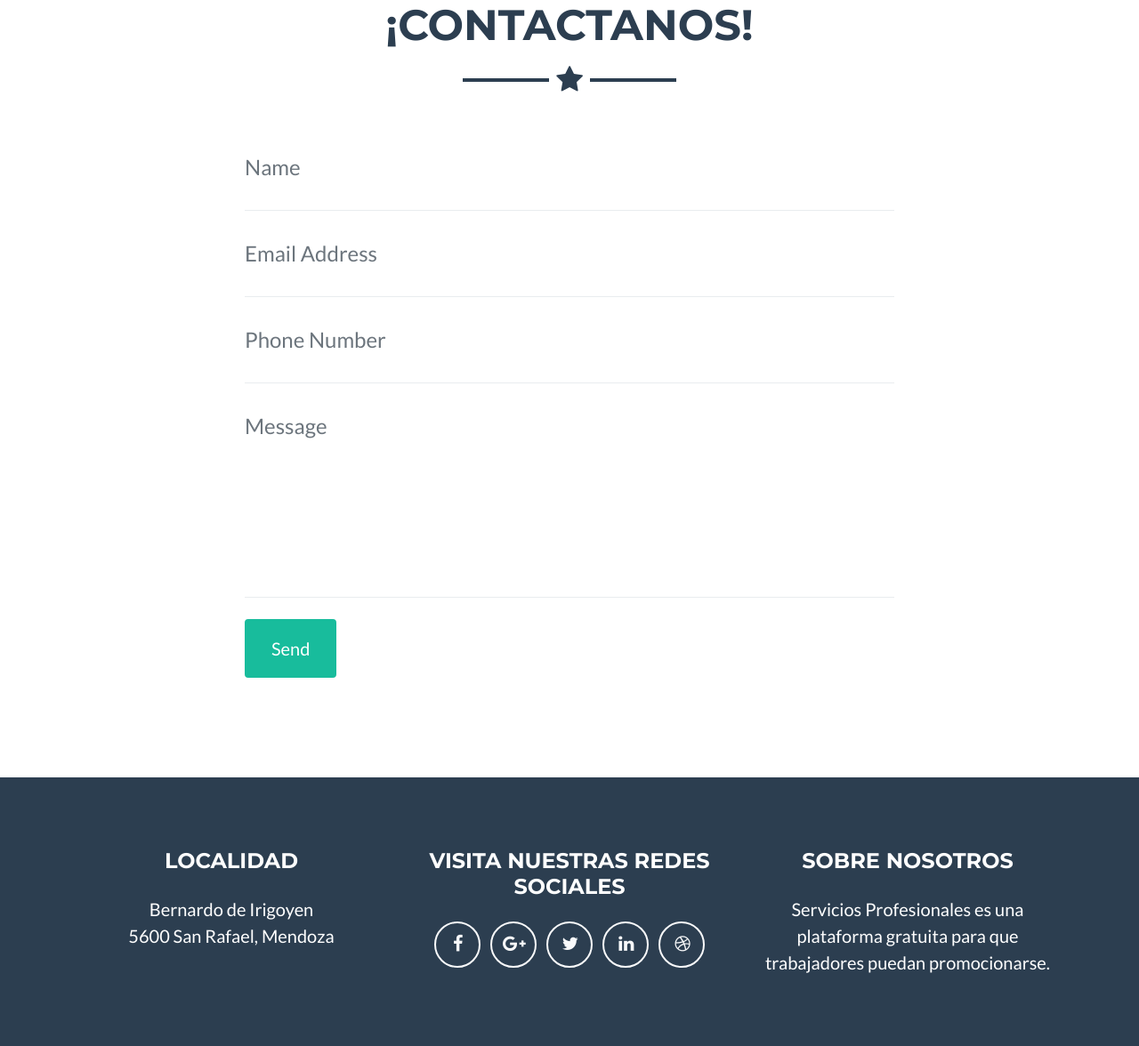
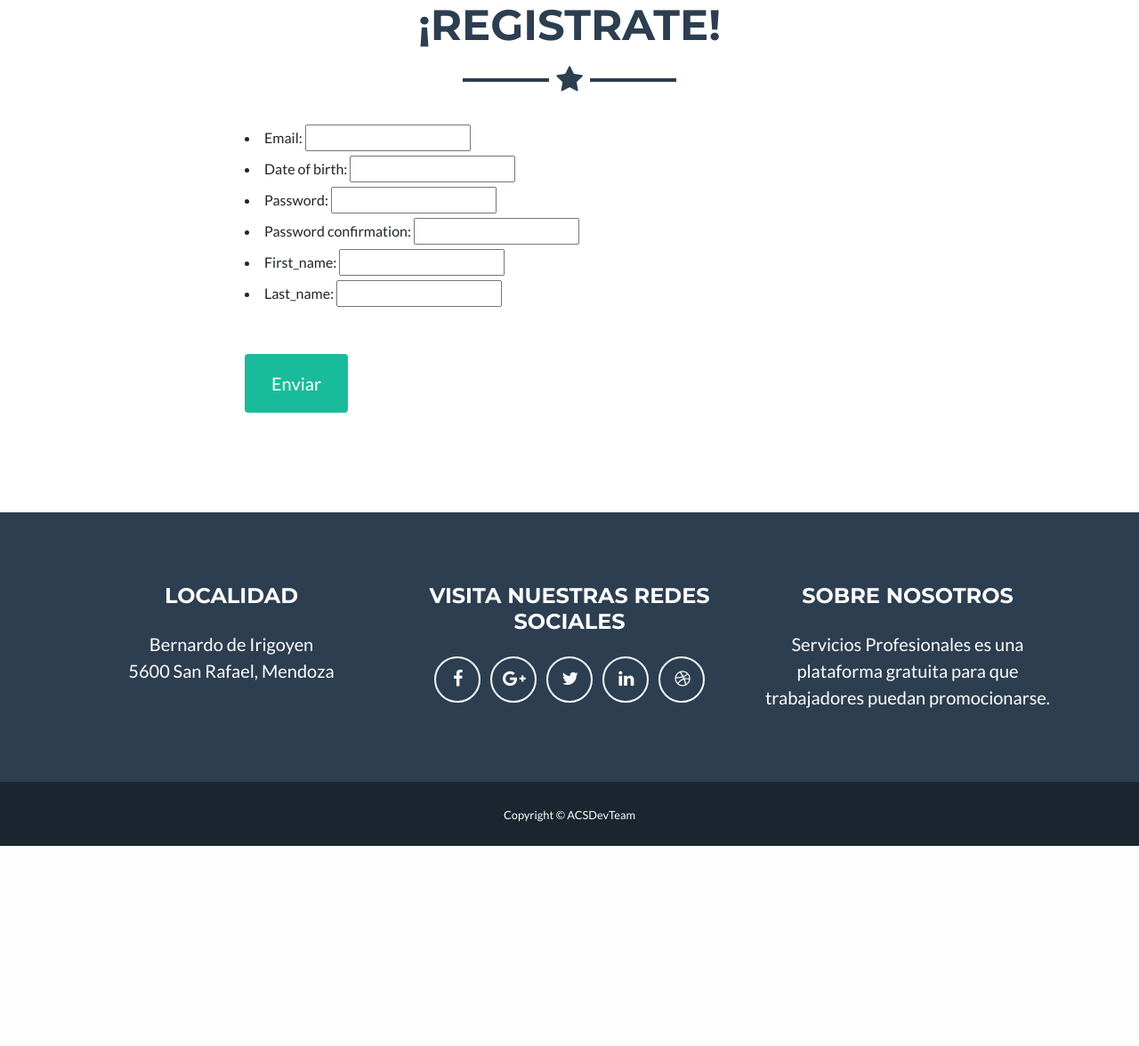
Before and after one commit to acs-um/ServiciosProfesionales, a Django app: template servicios_profesionales/usuarios/templates/usuarios/signup.html in a window 1280 px wide. Shown: the part 88-1264 px from the top of the page at 89% size. After the commit the page ends 1039 px from the top, so only its background shows below. Run offline with Django 3.2, Linux system fonts and the light colour scheme; the template is opened without the code that fills it: values that come from a table or form of the project are taken from there, others are empty; some libraries are stand-ins or nearby versions.

Commit message:
ultimo cambio jueves VISTAS

```diff
--- a/servicios_profesionales/usuarios/templates/usuarios/signup.html
+++ b/servicios_profesionales/usuarios/templates/usuarios/signup.html
@@ -2,47 +2,25 @@
 {% load staticfiles %}
 {% block content %}
 
+
+
   <section id="contact">
   <div class="container">
-    <h2 class="text-center text-uppercase text-secondary mb-0">¡Contactanos!</h2>
+    <h2 class="text-center text-uppercase text-secondary mb-0">¡Registrate!</h2>
     <hr class="star-dark mb-5">
     <div class="row">
       <div class="col-lg-8 mx-auto">
-        <!-- To configure the contact form email address, go to mail/contact_me.php and update the email address in the PHP file on line 19. -->
-        <!-- The form should work on most web servers, but if the form is not working you may need to configure your web server differently. -->
-        <form name="sentMessage" id="contactForm" novalidate="novalidate">
+        <form id="registroForm" novalidate="novalidate" method = "POST">{% csrf_token %}
           <div class="control-group">
-            <div class="form-group floating-label-form-group controls mb-0 pb-2">
-              <label>Name</label>
-              <input class="form-control" id="name" type="text" placeholder="Name" required="required" data-validation-required-message="Please enter your name.">
-              <p class="help-block text-danger"></p>
-            </div>
-          </div>
-          <div class="control-group">
-            <div class="form-group floating-label-form-group controls mb-0 pb-2">
-              <label>Email Address</label>
-              <input class="form-control" id="email" type="email" placeholder="Email Address" required="required" data-validation-required-message="Please enter your email address.">
-              <p class="help-block text-danger"></p>
-            </div>
-          </div>
-          <div class="control-group">
-            <div class="form-group floating-label-form-group controls mb-0 pb-2">
-              <label>Phone Number</label>
-              <input class="form-control" id="phone" type="tel" placeholder="Phone Number" required="required" data-validation-required-message="Please enter your phone number.">
-              <p class="help-block text-danger"></p>
-            </div>
-          </div>
-          <div class="control-group">
-            <div class="form-group floating-label-form-group controls mb-0 pb-2">
-              <label>Message</label>
-              <textarea class="form-control" id="message" rows="5" placeholder="Message" required="required" data-validation-required-message="Please enter a message."></textarea>
+            <div class="form-group controls mb-0 pb-2">
+              {{form.as_ul}}
               <p class="help-block text-danger"></p>
             </div>
           </div>
           <br>
           <div id="success"></div>
           <div class="form-group">
-            <button type="submit" class="btn btn-primary btn-xl" id="sendMessageButton">Send</button>
+            <button type="submit" class="btn btn-primary btn-xl" id="signup">Enviar</button>
           </div>
         </form>
       </div>
--- a/servicios_profesionales/usuarios/views.py
+++ b/servicios_profesionales/usuarios/views.py
@@ -27,4 +27,4 @@ def signup(request):
         'form': form,
     }
 
-    return render_to_response('usuarios/signup.html', data)
+    return render_to_response('/index.html', data)
```
